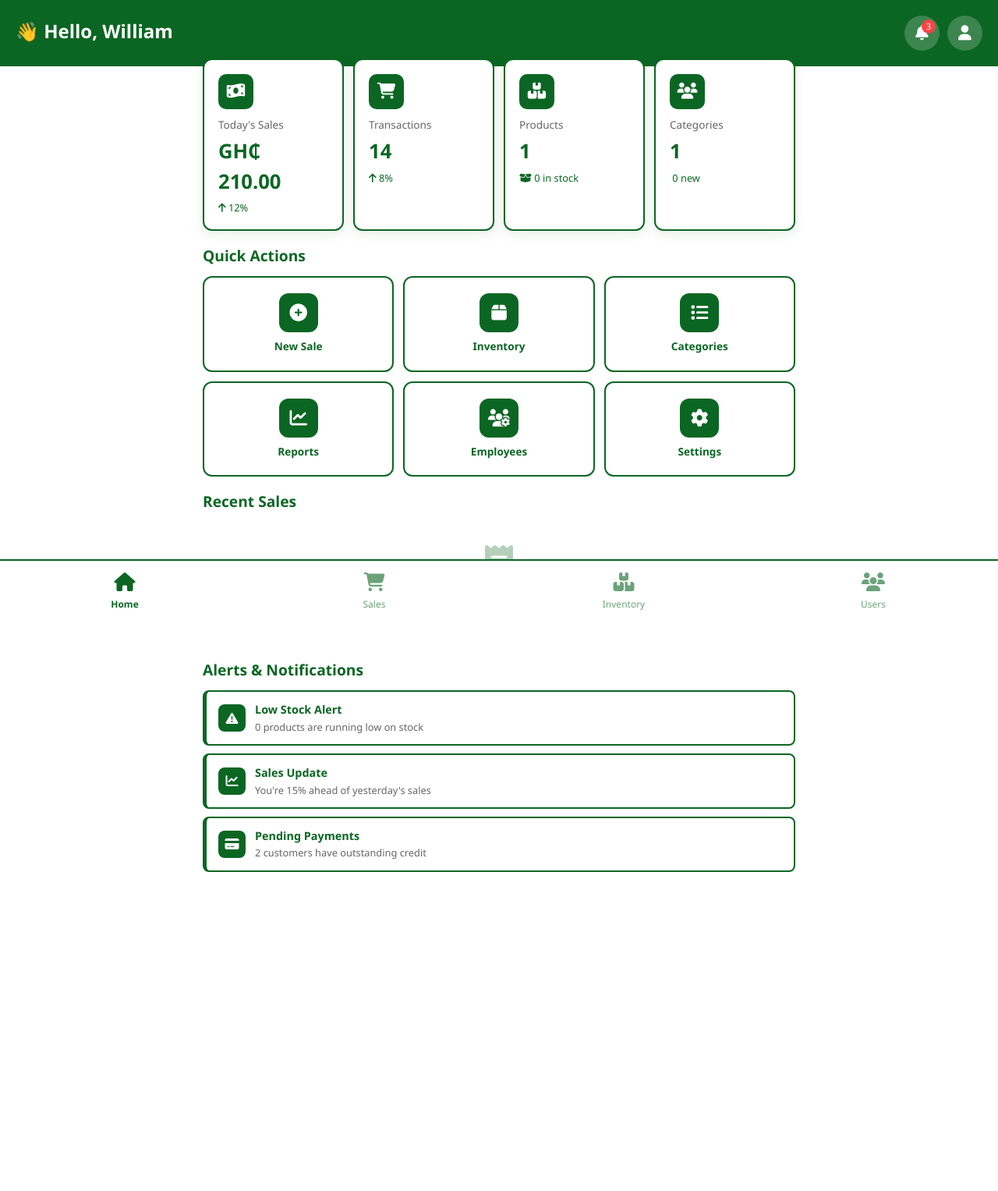
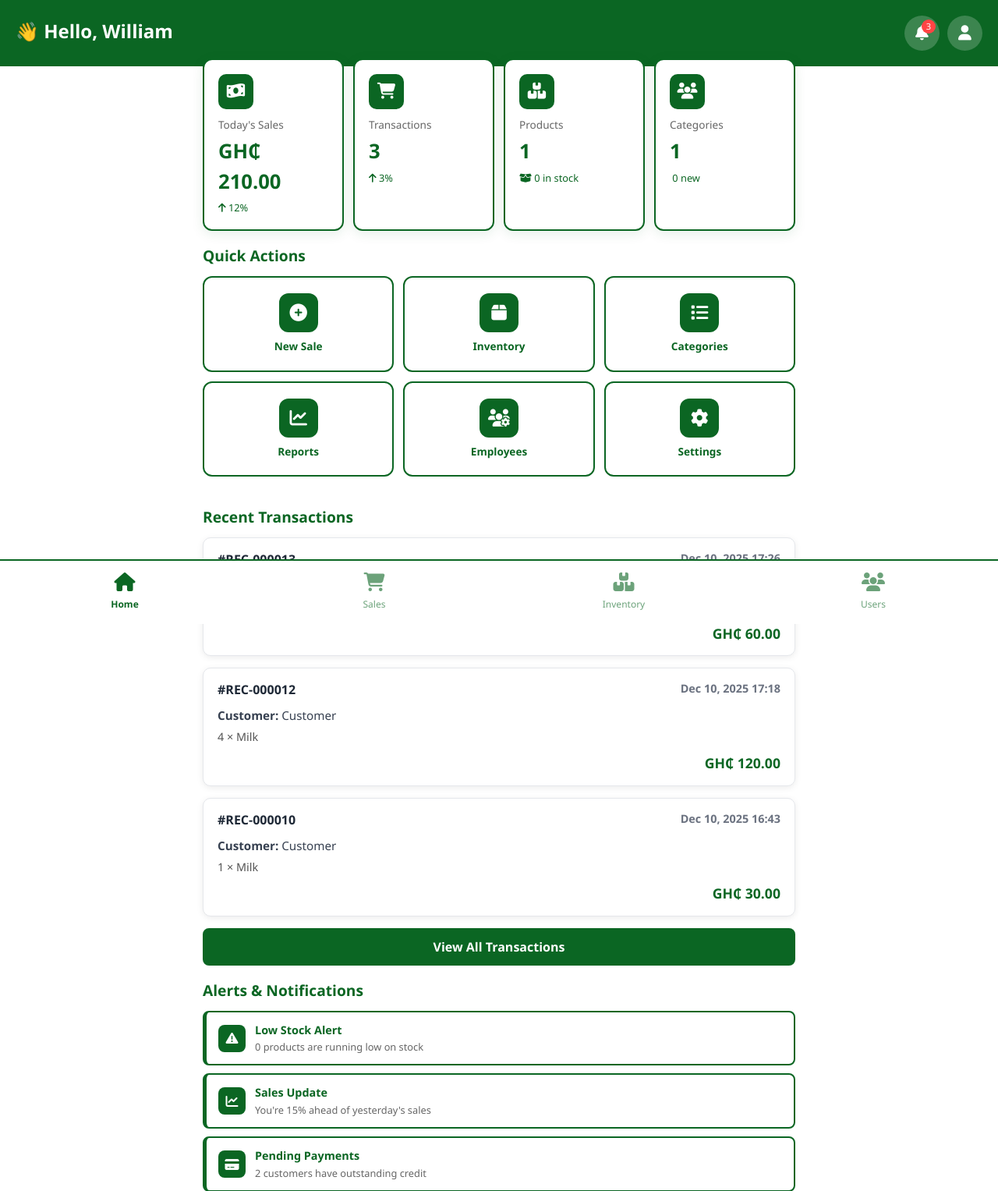
Before and after one commit to Tech-willson20/small_pos_system, a Django app: page /dashboard/ in a window 1280 px wide. Shown: the top 1527 px of the page at 78% size. Before the commit the page ends 1118 px from the top, so only its background shows below. Run offline with Django 4.2, Linux system fonts and the light colour scheme; a user stored in the database is signed in; data comes from the database, SQL or seed files in the repository; both versions use the stored data as it was after the commit.

Commit message:
the small work

```diff
--- a/small_pos/templates/dashboard.html
+++ b/small_pos/templates/dashboard.html
@@ -398,6 +398,80 @@
                 grid-template-columns: repeat(4, 1fr);
             }
         }
+
+        .recent-section {
+    margin-top: 20px;
+}
+
+.transaction-card {
+    background: #fff;
+    border-radius: 10px;
+    padding: 15px 18px;
+    margin-bottom: 15px;
+    box-shadow: 0 2px 8px rgba(0,0,0,0.08);
+    border: 1px solid #e5e7eb;
+}
+
+.transaction-header {
+    display: flex;
+    justify-content: space-between;
+    margin-bottom: 10px;
+    font-weight: 600;
+    color: #444;
+}
+
+.transaction-id {
+    color: #1f2937;
+}
+
+.transaction-time {
+    font-size: 0.9rem;
+    color: #6b7280;
+}
+
+.transaction-body {
+    margin-bottom: 10px;
+}
+
+.transaction-customer {
+    margin: 0;
+    font-size: 0.95rem;
+    color: #374151;
+}
+
+.transaction-items {
+    font-size: 0.9rem;
+    color: #555;
+    margin-top: 5px;
+}
+
+.transaction-footer {
+    display: flex;
+    justify-content: flex-end;
+}
+
+.transaction-amount {
+    font-weight: bold;
+    font-size: 1.1rem;
+    color: var(--primary-color);
+}
+
+.view-all-btn {
+    display: block;
+    text-align: center;
+    margin-top: 15px;
+    padding: 10px 0;
+    border-radius: 8px;
+    background: var(--primary-color);
+    color: white;
+    text-decoration: none;
+    font-weight: 600;
+}
+
+.view-all-btn:hover {
+    background:var(--primary-color);
+}
+
     </style>
 </head>
 <body>
@@ -439,9 +513,9 @@
                     <i class="fas fa-shopping-cart"></i>
                 </div>
                 <div class="stat-label">Transactions</div>
-                <div class="stat-value">{{ today_sales_count|default:"0" }}</div>
+                <div class="stat-value">{{ Receipt_count|default:"0" }}</div>
                 <div class="stat-change positive">
-                    <i class="fas fa-arrow-up"></i> {{ trans_change|default:"8" }}%
+                    <i class="fas fa-arrow-up"></i> {{ Receipt_count|default:"8" }}%
                 </div>
             </div>
 
@@ -516,43 +590,50 @@
             </div>
         </div>
 
-        <!-- Recent Sales -->
+        <!-- Recent transaction last 3 -->
         <div class="recent-section">
-            <h3 class="section-title">Recent Sales</h3>
-            {% if recent_sales %}
-                {% for sale in recent_sales %}
-                <div class="sales-card">
-                    <div class="sales-header">
-                        <span class="sale-id">#{{ sale.id }}</span>
-                        <span class="sale-time">
-                            <i class="fas fa-clock"></i> {{ sale.created_at|timesince }} ago
+    <h3 class="section-title">Recent Transactions</h3>
+
+    {% if receipt %}
+        {% for sale in receipt|slice:":3" %}
+            <div class="transaction-card">
+                <div class="transaction-header">
+                    <span class="transaction-id">#{{ sale.receipt_number }}</span>
+                    <span class="transaction-time">{{ sale.issued_at|date:"M d, Y H:i" }}</span>
+                </div>
+
+                <div class="transaction-body">
+                    <p class="transaction-customer">
+                        <strong>Customer:</strong> {{ sale.customer_name|default:"Customer" }}
+                    </p>
+
+                    <div class="transaction-items">
+                        {% for item in sale.sale.items.all %}
+                            <span class="item">
+                                {{ item.quantity }} × {{ item.product.name }}
+                                {% if not forloop.last %}, {% endif %}
                             </span>
-                    </div>
-                    <div class="sale-details">
-                        <div class="sale-info">
-                            <div class="sale-customer">
-                                <i class="fas fa-user"></i> {{ sale.customer_name|default:"Walk-in Customer" }}
-                            </div>
-                            <div class="sale-items">
-                                <i class="fas fa-shopping-bag"></i> {{ sale.items_count }} item(s)
+                        {% endfor %}
                     </div>
                 </div>
-                        <div class="sale-amount">
-                            GH₵ {{ sale.total_amount }}
-                        </div>
+
+                <div class="transaction-footer">
+                    <span class="transaction-amount">GH₵ {{ sale.sale.total_amount|default:"0.00" }}</span>
                 </div>
             </div>
         {% endfor %}
-                <a href="{% url 'sales' %}" class="view-all-btn">
-                    <i class="fas fa-list"></i> View All Sales
-                </a>
+
+        <a href="{% url 'sales' %}" class="view-all-btn">View All Transactions</a>
+
     {% else %}
         <div class="empty-state">
             <i class="fas fa-receipt"></i>
-                    <p>No sales recorded yet</p>
+            <p>No recent transactions found.</p>
         </div>
     {% endif %}
 </div>
+
+
 
         <!-- Alerts -->
         <div class="alerts-section">
--- a/small_pos/user/views.py
+++ b/small_pos/user/views.py
@@ -123,6 +123,10 @@ def dashboard_view(request):
     total_categories = Category.objects.count()
     low_stock_count = Product.objects.filter(stock_level='Low Stock').count()
     today_sales = Sales.objects.filter(sale_date__date=datetime.date.today())
+    receipt = Receipt.objects.select_related('sale').prefetch_related('sale__items__product').order_by('-issued_at')[:3]
+    receipts = Receipt.objects.select_related('sale').order_by('-issued_at')[:3]
+    receipt_count = Receipt.objects.count()
+
 
     #give me the total sales amount for today
     today = datetime.date.today()
@@ -139,6 +143,10 @@ def dashboard_view(request):
         'total_sales_amount': total_sales_amount,
         'today_sales_count': today_sales.count(),
         'user':user,
+        'Receipt_count': receipt_count,
+        'receipt': receipt,
+        'receipts': receipts,
+
     }
     return render(request, 'dashboard.html',context)
 from django.shortcuts import render
```
Also changed, not shown: small_pos/templates/user/profile.html (+8 -98 lines), small_pos/db.sqlite3. Lines whose indentation alone changed are shown as unchanged.
